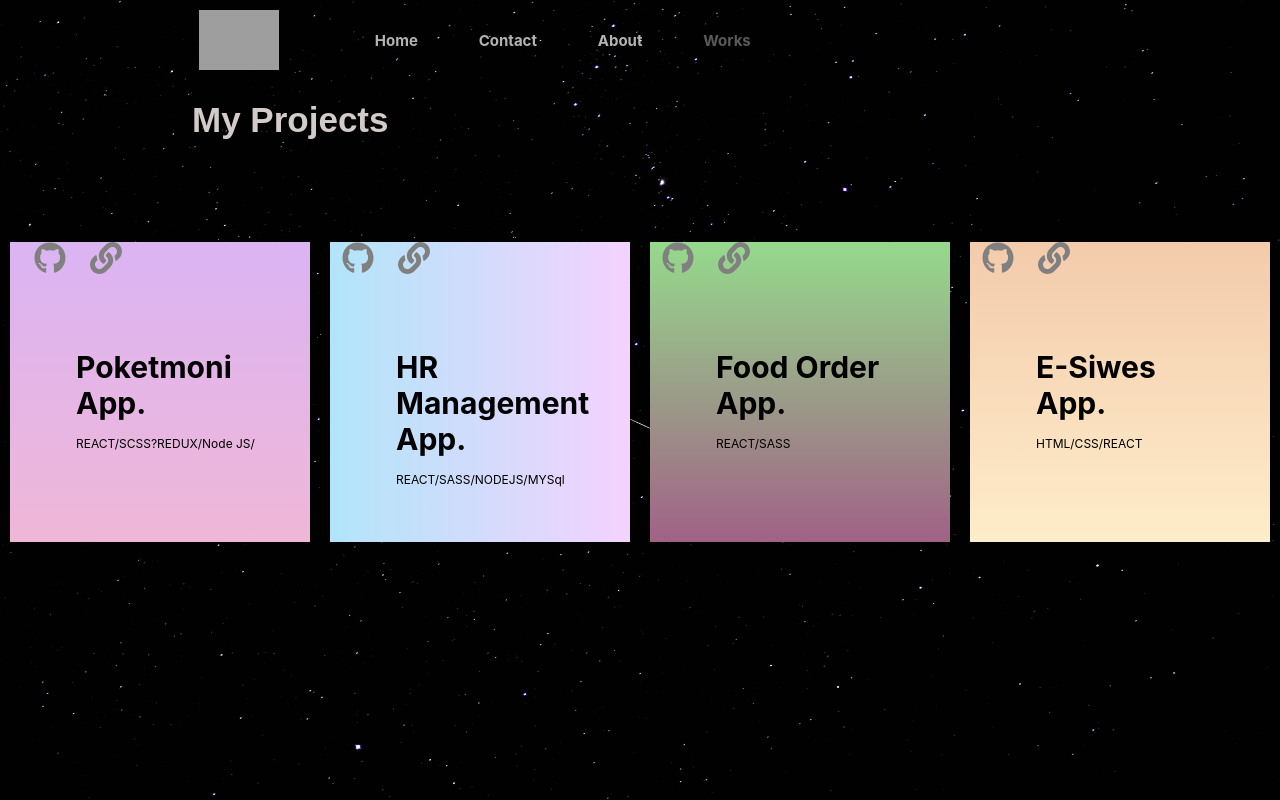
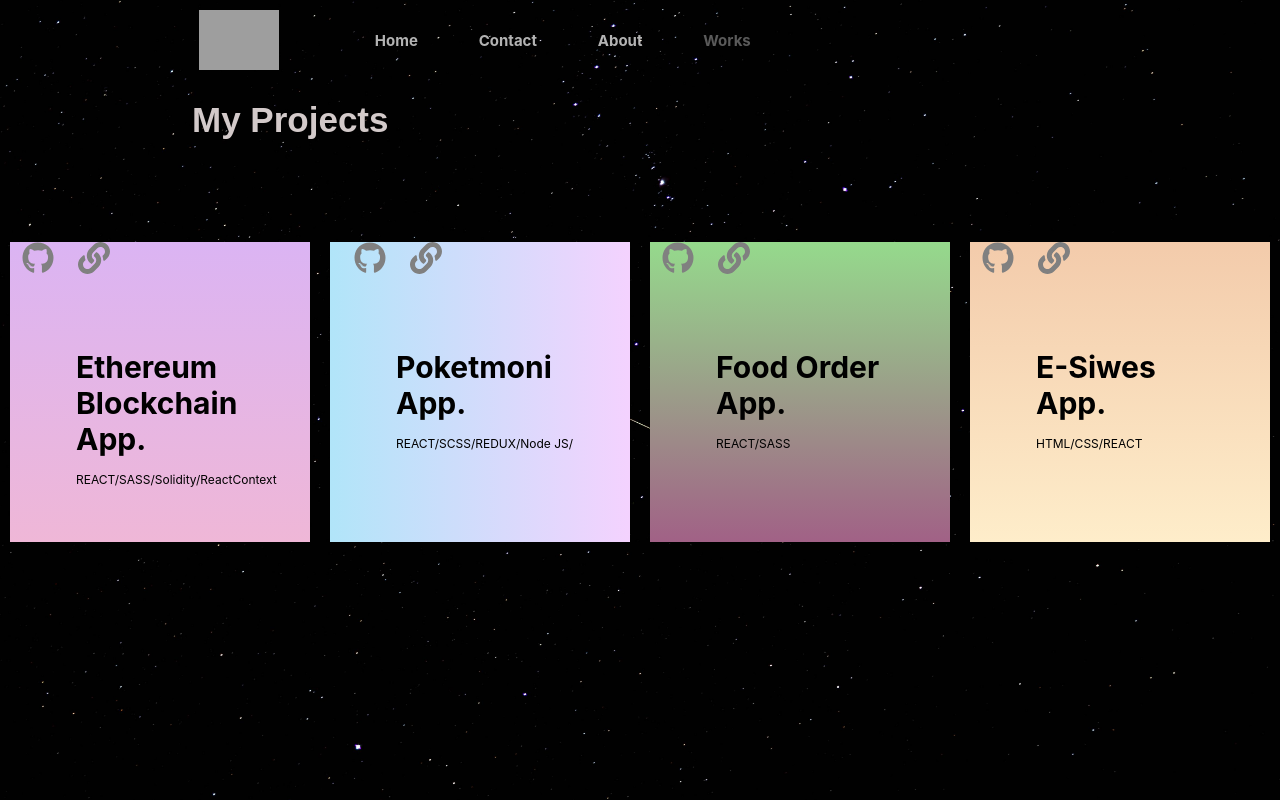
Before and after one commit to OluDominic/my-website, a React (Create React App) app: page /portfolio in a window 1280 px wide. Built offline with nearby package versions, Linux system fonts and the light colour scheme; grey boxes are pictures that could not be loaded.

Commit message:
Kyrptommerce added

```diff
--- a/src/portfolio.js
+++ b/src/portfolio.js
@@ -49,22 +49,7 @@ class Portfolio extends React.Component {
 
                 <div className="project2">
                 <span className="icons">
-                    <Link to={{pathname: "https://github.com/OluDominic/tac-pay"}} target="_blank" className="icons">
-                        <FontAwesomeIcon icon={faGithub} size="2x" color="gray" className="ecommerce"/>
-                    </Link>
-                </span>
-                <span>
-                    <Link to={{pathname: "https://poketmoni.herokuapp.com/"}} target="_blank">
-                        <FontAwesomeIcon icon={faLink} size="2x" color="gray" />
-                    </Link>
-                </span>
-                    <p className="siwes">Poketmoni <br/> App.</p>
-                    <p className="languages">REACT/SCSS?REDUX/Node JS/</p>
-                </div>
-
-                <div className="project3">
-                    <span className="icons">
-                    <Link to={{pathname: "https://github.com/OluDominic/tas-salary-system"}} target="_blank">
+                    <Link to={{pathname: "https://github.com/OluDominic/Kryptommerce"}} target="_blank">
                         <span>
                         <FontAwesomeIcon icon={faGithub} size="2x" color="gray" />
                         </span>
@@ -72,12 +57,28 @@ class Portfolio extends React.Component {
                     </span>
 
                     <span className="icons">
-                        <Link to={{pathname: "https://hr-management-app1.herokuapp.com/"}} target="_blank">
+                        <Link to={{pathname: "https://kryptommerce.herokuapp.com/"}} target="_blank">
                         <FontAwesomeIcon icon={faLink} size="2x" color="gray" />
                         </Link>
                         </span>
-                    <p className="siwes">HR Management <br/> App.</p>
-                    <p className="languages">REACT/SASS/NODEJS/MYSql</p>
+                    <p className="siwes">Ethereum Blockchain <br />App.</p>
+                    <p className="languages">REACT/SASS/Solidity/ReactContext</p>
+
+                </div>
+
+                <div className="project3">
+                    <span className="icons">
+                        <Link to={{pathname: "https://github.com/OluDominic/tac-pay"}} target="_blank" className="icons">
+                            <FontAwesomeIcon icon={faGithub} size="2x" color="gray" className="ecommerce"/>
+                        </Link>
+                    </span>
+                    <span>
+                        <Link to={{pathname: "https://poketmoni.herokuapp.com/"}} target="_blank">
+                            <FontAwesomeIcon icon={faLink} size="2x" color="gray" />
+                        </Link>
+                    </span>
+                        <p className="siwes">Poketmoni <br/> App.</p>
+                        <p className="languages">REACT/SCSS/REDUX/Node JS/</p>
                 </div>
 
                 <div className="projectFive">
```
